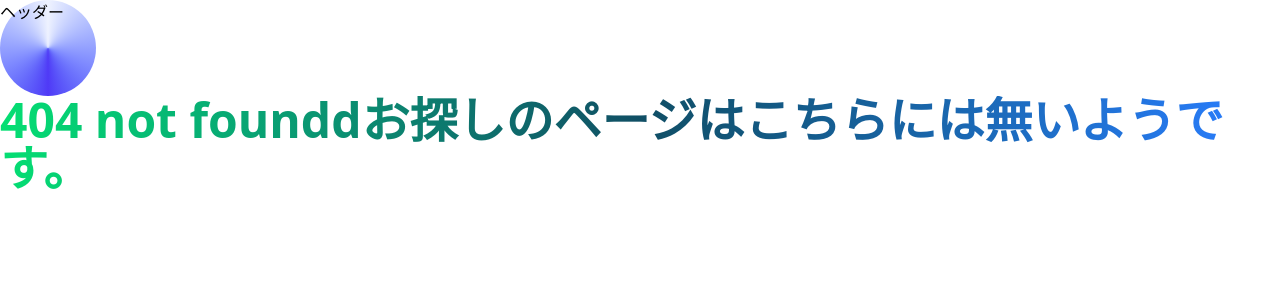
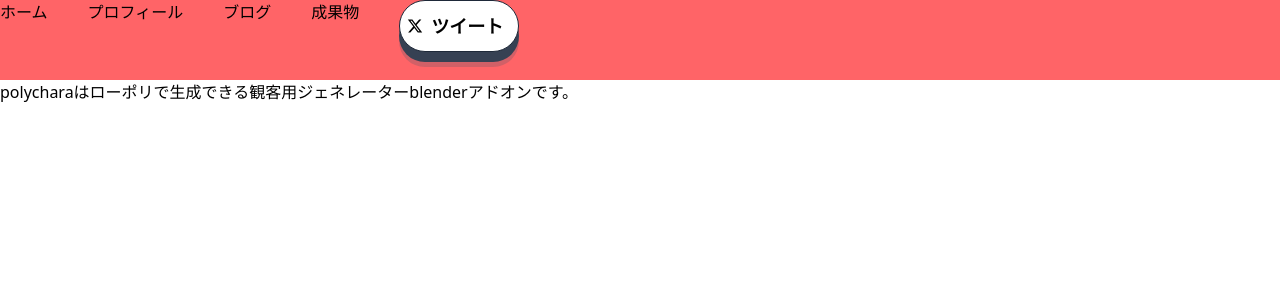
Before and after one commit to midomato/midot, a Next.js app: page /polychara in a window 1280 px wide. Before the commit this address had no page. Shown: the top 300 px of the page. Built offline with nearby package versions, Linux system fonts and the light colour scheme.

Commit message:
TweetButtonを作成

```diff
--- a/package.json
+++ b/package.json
@@ -10,11 +10,14 @@
     "format": "biome format --write"
   },
   "dependencies": {
+    "@react-three/fiber": "^9.3.0",
+    "meshline": "^3.3.1",
     "next": "15.5.4",
     "react": "19.1.0",
     "react-dom": "19.1.0",
     "react-icons": "^5.5.0",
-    "react-wavify": "^1.11.1"
+    "react-wavify": "^1.11.1",
+    "three": "^0.180.0"
   },
   "devDependencies": {
     "@biomejs/biome": "2.2.0",
--- a/src/app/globals.css
+++ b/src/app/globals.css
@@ -2,18 +2,18 @@
 
 /* 全体のスクロールバー */
 ::-webkit-scrollbar {
-  width: 0.6em; /* 横幅 */
-  height: 8px; /* 横スクロールバーの高さ */
+  width: 0.6em;
+  height: 8px;
 }
 
 /* スクロールバーの軌道部分 */
 ::-webkit-scrollbar-track {
-  background: transparent; /* 軌道を透明に */
+  background: transparent;
 }
 
 /* スクロールバーのつまみ部分 */
 ::-webkit-scrollbar-thumb {
-  background: linear-gradient(180deg, #22d3ee, #5e24ff); /* グラデーション */
+  background: linear-gradient(180deg, #22d3ee, #5e24ff);
   border-radius: 10px;
 }
 
--- a/src/app/layout.tsx
+++ b/src/app/layout.tsx
@@ -28,9 +28,7 @@ export default function RootLayout({
       <body
         className={`${geistSans.variable} ${geistMono.variable} antialiased`}
       >
-        <header>
-          <Header />
-        </header>
+        <Header />
         {children}
       </body>
     </html>
--- /dev/null
+++ b/src/app/polychara/page.tsx
@@ -0,0 +1,9 @@
+export default function Home() {
+  return (
+    <>
+      <p>
+        polycharaはローポリで生成できる観客用ジェネレーターblenderアドオンです。
+      </p>
+    </>
+  );
+}
--- /dev/null
+++ b/src/app/posts/blog.css
@@ -0,0 +1 @@
+/* mdファイルの h1タグ等を管理する */
--- a/src/components/organisms/LinksButton.tsx
+++ b/src/components/organisms/LinksButton.tsx
@@ -6,7 +6,7 @@ import { FaRssSquare } from "react-icons/fa";
 
 export default function LinksButton() {
   return (
-    <div className="flex bg-gray-900 p-3 m-3 gap-4">
+    <div className="group flex rounded-2xl bg-gray-900 p-3 gap-4">
       <a
         href="https://x.com/botjanaiyoda"
         target="_blank"
--- /dev/null
+++ b/src/components/organisms/Ship.tsx
@@ -0,0 +1,10 @@
+export default function Ship() {
+  return (
+    <div className="relative">
+      {/* 二等辺三角形 */}
+      <svg className="z-10" viewBox="0 0 100 9" preserveAspectRatio="none">
+        <polygon points="0,9 100,4 100,10" fill="#1E2939" />
+      </svg>
+    </div>
+  );
+}
--- a/src/components/organisms/TweetButton.tsx
+++ b/src/components/organisms/TweetButton.tsx
@@ -1,9 +1,23 @@
 import { FaXTwitter } from "react-icons/fa6";
+import { FaTwitter } from "react-icons/fa6";
 
 export default function TweetButton() {
   return (
-    <div>
-      <FaXTwitter />
-    </div>
+    <a
+      href="https://x.com/intent/post?hashtags=midot"
+      target="_blank"
+      rel="noopener noreferrer"
+      className="button group flex justify-center items-center w-30 h-13 bg-white  cursor-pointer select-none hover:bg-gray-900
+      active:translate-y-2  active:[box-shadow:0_0px_0_0_#364153,0_0px_0_0_#4A556541]
+      active:border-b-[0px]
+      transition-all duration-150 [box-shadow:0_10px_0_0_#364153,0_15px_0_0_#4A556541]
+      rounded-full  border-[1px] border-gray-800"
+    >
+      <FaXTwitter color="black" className="block group-hover:hidden" />
+      <FaTwitter color="white" className="hidden group-hover:block" />
+      <span className="m-2 text-black font-bold text-lg group-hover:text-white">
+        ツイート
+      </span>
+    </a>
   );
 }
--- a/src/components/templates/Footer.tsx
+++ b/src/components/templates/Footer.tsx
@@ -1,18 +1,25 @@
 import Waves from "../organisms/Waves";
 import LinksButton from "../organisms/LinksButton";
+import Ship from "../organisms/Ship";
 
 export default function Footer() {
   return (
+    <>
+      <Ship />
       <footer className="flex flex-col h-100 bg-gray-800">
-      <div className="flex">
+        <div className="flex p-3">
           <div className="md:flex-3 bg-amber-300"></div>
           <div className="md:flex-3 bg-amber-200"></div>
           <div className="flex-3 bg-red-300"></div>
           <LinksButton />
         </div>
-      <div className="mt-auto w-full">
+        <div className="relative mt-auto w-full">
           <Waves />
+          <small className="absolute inset-0 flex justify-center items-center text-white text-sm sm:text-base md:text-lg lg:text-xl">
+            &copy; 2025 Midot. All rights reserved.
+          </small>
         </div>
       </footer>
+    </>
   );
 }
--- a/src/components/templates/Header.tsx
+++ b/src/components/templates/Header.tsx
@@ -1,7 +1,13 @@
+import TweetButton from "../organisms/TweetButton";
+
 export default function Header() {
   return (
-    <header className="size-24 rounded-full bg-conic-180 from-indigo-600 via-indigo-50 to-indigo-600">
-      <h1>ヘッダー</h1>
+    <header className="flex gap-10 h-20 bg-red-400">
+      <span>ホーム</span>
+      <span>プロフィール</span>
+      <span>ブログ</span>
+      <span>成果物</span>
+      <TweetButton />
     </header>
   );
 }
--- a/src/components/templates/Main.tsx
+++ b/src/components/templates/Main.tsx
@@ -3,7 +3,7 @@ import TweetButton from "../organisms/TweetButton";
 export default function Main() {
   return (
     <main>
-      <div className="flex items-center justify-center h-screen">
+      <div className="flex items-center justify-center h-600">
         <TweetButton />
       </div>
     </main>
```
Also changed, not shown: 2 other files (tests, documents, lock files or other folders). Lines whose indentation alone changed are shown as unchanged.
